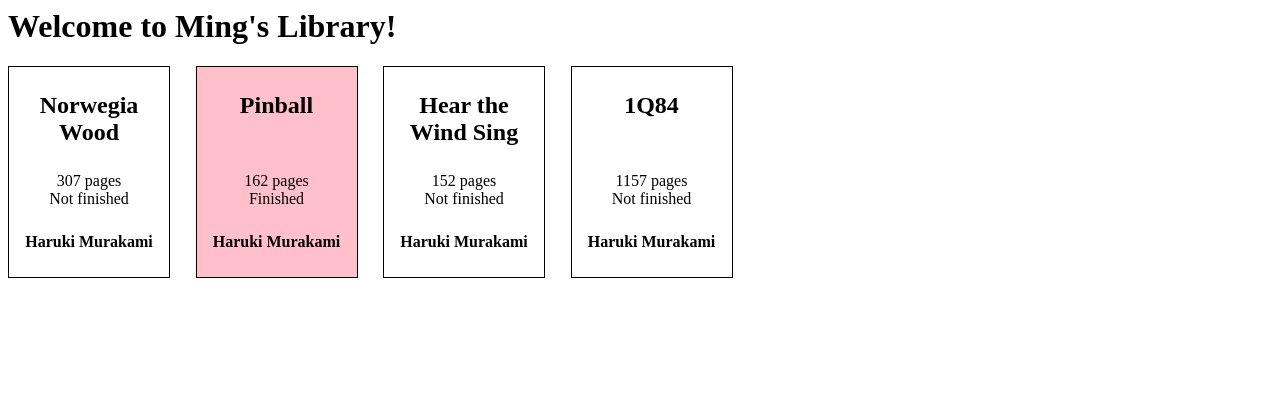
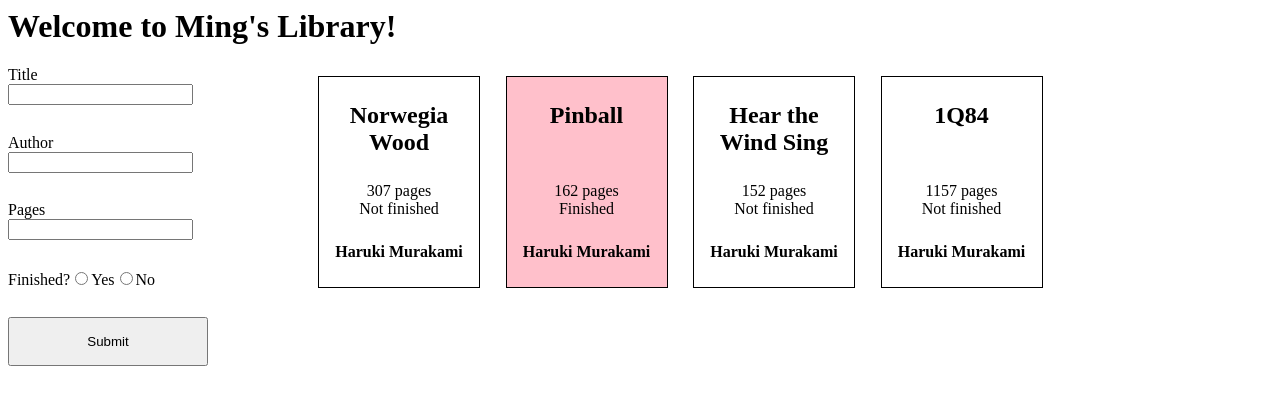
Before and after one commit to TheyFoundMing/react-library, a React (Create React App) app: page / in a window 1280 px wide. Shown: the top 404 px of the page. Built offline with nearby package versions, Linux system fonts and the light colour scheme.

Commit message:
Adjust for BookForm component and add addBook()

```diff
--- a/src/App.css
+++ b/src/App.css
@@ -11,6 +11,7 @@
   height: 200px;
   border: 1px solid black;
   padding: 5px;
+  margin: 10px;
   text-align: center;
 }
 
@@ -18,3 +19,15 @@
   display: flex;
   flex-direction: column;
 }
+
+.book-form {
+  display: grid;
+  width: 300px;
+  grid-template-columns: 200px;
+  height: 300px;
+}
+
+.library {
+  display: flex;
+  flex-direction: row;
+}
--- a/src/booksData.js
+++ b/src/booksData.js
@@ -1,6 +1,6 @@
 const books = [
   {
-    id: 1,
+    id: "NorwegiaWood",
     name: "Norwegia Wood",
     author: "Haruki Murakami",
     pages: "307",
@@ -8,7 +8,7 @@
   },
 
   {
-    id: 2,
+    id: "Pinball",
     name: "Pinball",
     author: "Haruki Murakami",
     pages: "162",
@@ -16,7 +16,7 @@
   },
 
   {
-    id: 3,
+    id: "HeartheWindSing",
     name: "Hear the Wind Sing",
     author: "Haruki Murakami",
     pages: "152",
@@ -24,7 +24,7 @@
   },
 
   {
-    id: 4,
+    id: "1Q84",
     name: "1Q84",
     author: "Haruki Murakami",
     pages: "1157",
--- a/src/components/Bookshelf.js
+++ b/src/components/Bookshelf.js
@@ -5,10 +5,6 @@
 import "../App.css";
 
 class Bookshelf extends React.Component {
-  //   constructor(props) {
-  //     super(props);
-  //   }
-
   render() {
     const books = this.props.data.map((book) => (
       <Book key={book.id} data={book} toggleFinish={this.props.toggleFinish} />
--- a/src/components/BookshelfContainer.js
+++ b/src/components/BookshelfContainer.js
@@ -1,5 +1,6 @@
 import React from "react";
 
+import BookForm from "./BookForm";
 import Bookshelf from "./Bookshelf";
 import bookList from "../booksData";
 
@@ -13,6 +14,7 @@
     };
 
     this.toggleFinish = this.toggleFinish.bind(this);
+    this.addBook = this.addBook.bind(this);
   }
 
   toggleFinish(id) {
@@ -35,9 +37,22 @@
     });
   }
 
+  addBook(newBook) {
+    let prevList = this.state.books.slice(0, this.state.books.length);
+    prevList.push(newBook);
+    this.setState((prevState) => {
+      return {
+        books: prevList,
+      };
+    });
+  }
+
   render() {
     return (
-      <Bookshelf data={this.state.books} toggleFinish={this.toggleFinish} />
+      <div className="library">
+        <BookForm addBook={this.addBook} />
+        <Bookshelf data={this.state.books} toggleFinish={this.toggleFinish} />
+      </div>
     );
   }
 }
```
